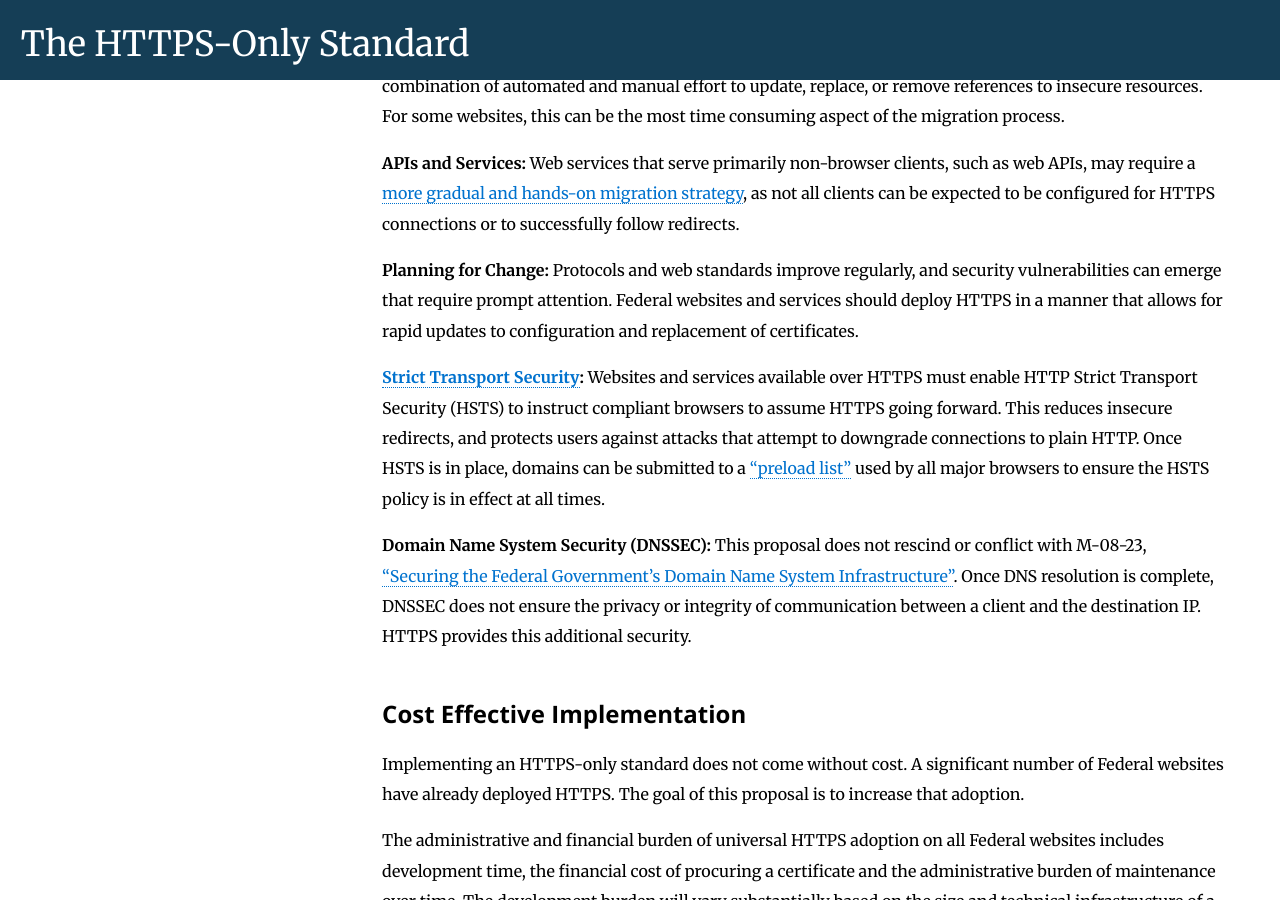
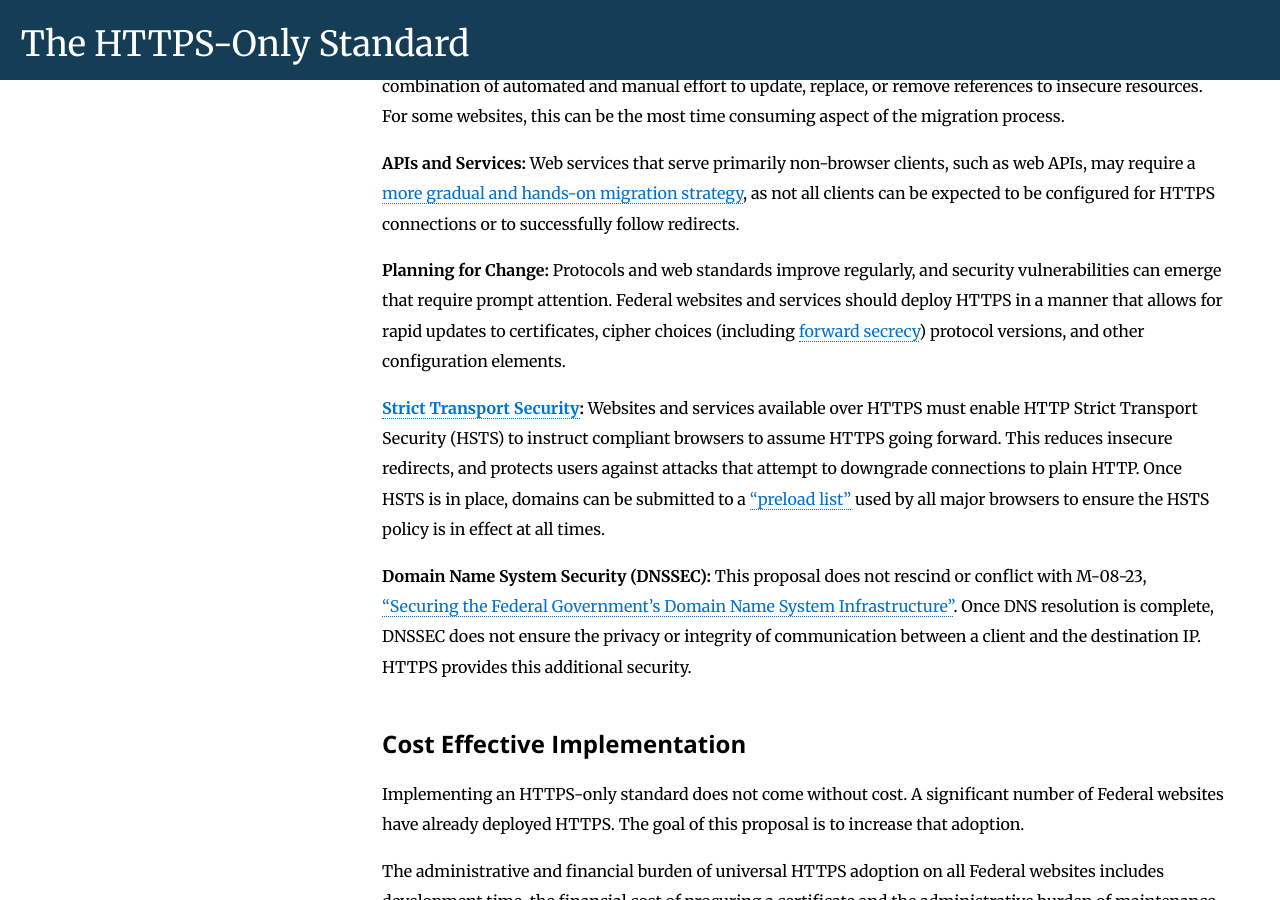
Before and after one commit to GSA/https, a Jekyll site: the page built from pages/index.md, in a window 1280 px wide and 900 px high, scrolled down 2837 px. Built offline with Jekyll 4.4.1, drawn with Linux system fonts in a browser that asks for light colours; Markdown is read by kramdown in place of the engine named in the settings.

Commit message:
Be more explicit about planning for change, mention FS.

```diff
--- a/pages/index.md
+++ b/pages/index.md
@@ -55,7 +55,7 @@ HTTPS only guarantees the integrity of the connection between two systems, not t
 
 **APIs and Services:** Web services that serve primarily non-browser clients, such as web APIs, may require a [more gradual and hands-on migration strategy](/apis/), as not all clients can be expected to be configured for HTTPS connections or to successfully follow redirects.
 
-**Planning for Change:** Protocols and web standards improve regularly, and security vulnerabilities can emerge that require prompt attention. Federal websites and services should deploy HTTPS in a manner that allows for rapid updates to configuration and replacement of certificates.
+**Planning for Change:** Protocols and web standards improve regularly, and security vulnerabilities can emerge that require prompt attention. Federal websites and services should deploy HTTPS in a manner that allows for rapid updates to certificates, cipher choices (including [forward secrecy](/technical/#forward-secrecy)) protocol versions, and other configuration elements.
 
 **[Strict Transport Security](/hsts/):** Websites and services available over HTTPS must enable HTTP Strict Transport Security (HSTS) to instruct compliant browsers to assume HTTPS going forward. This reduces insecure redirects, and protects users against attacks that attempt to downgrade connections to plain HTTP. Once HSTS is in place, domains can be submitted to a ["preload list"](https://hstspreload.appspot.com) used by all major browsers to ensure the HSTS policy is in effect at all times.
 
```
